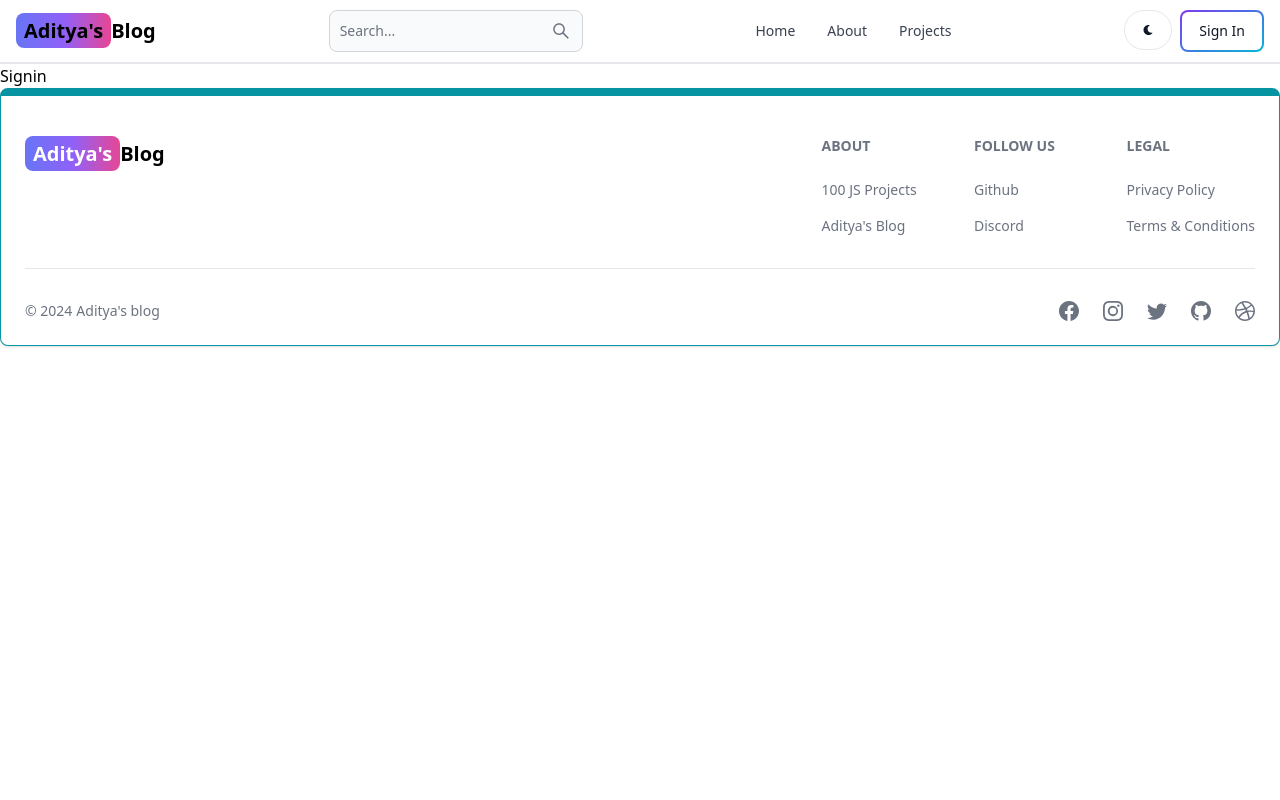
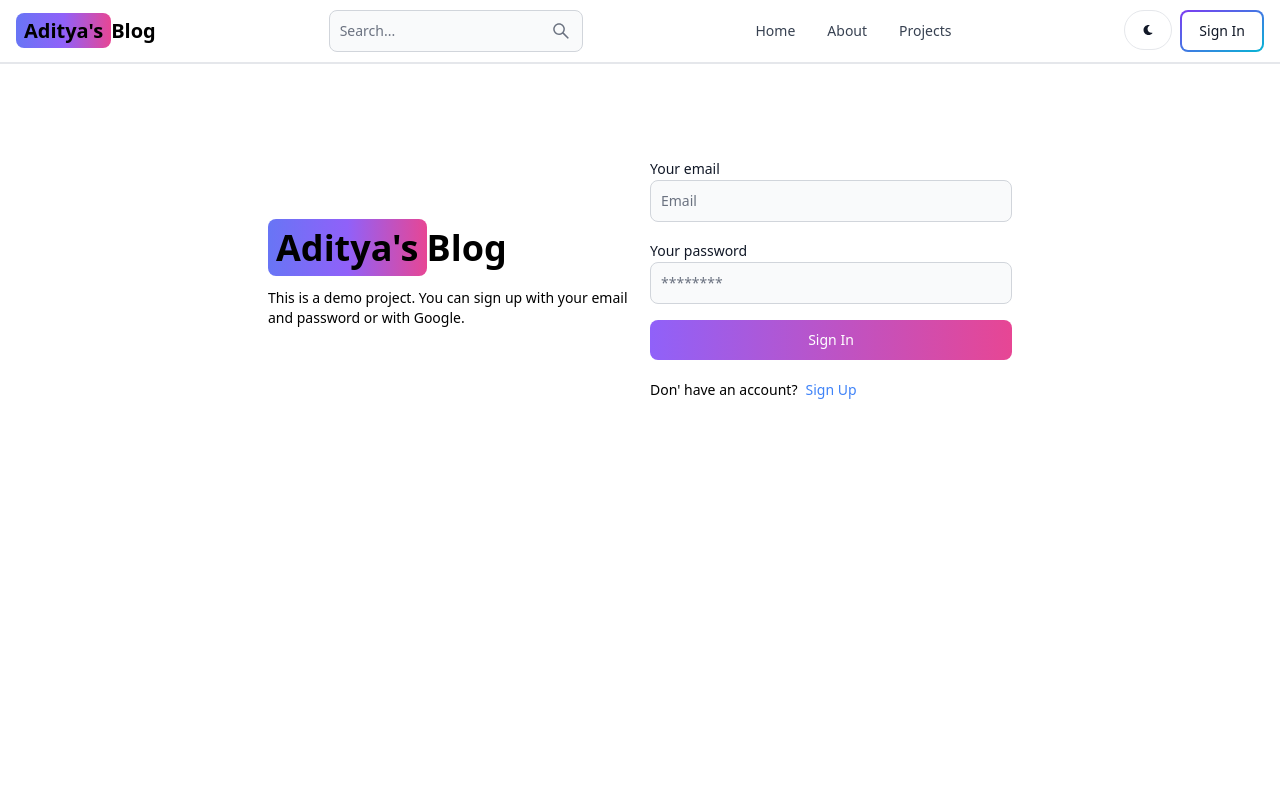
Before and after one commit to AdityaDev564/mern-blog, a React (Vite) app in the folder client/: page /sign-in in a window 1280 px wide. Shown: the top 800 px of the page. Built offline with nearby package versions, Linux system fonts and the light colour scheme.

Commit message:
complete sign in page functionality

```diff
--- a/client/src/pages/Signin.jsx
+++ b/client/src/pages/Signin.jsx
@@ -1,5 +1,109 @@
+import { Alert, Button, Label, Spinner, TextInput } from 'flowbite-react';
+import { useState } from 'react';
+import { Link, useNavigate } from 'react-router-dom';
+// import axios from 'axios';
+
 export const Signin = () => {
+  const [formData, setFormData] = useState({});
+  const [errorMessage, setErrorMessage] = useState(null);
+  const [loading, setLoading] = useState(false);
+  const navigate = useNavigate();
+  const handleChange = e => {
+    setFormData({ ...formData, [e.target.id]: e.target.value.trim() });
+  };
+  const handleSubmit = async e => {
+    e.preventDefault();
+    if (!formData.email || !formData.password) {
+      return setErrorMessage('Please fill out all fields');
+    }
+    try {
+      setLoading(true);
+      setErrorMessage(null);
+      const res = await fetch('/api/auth/signin', {
+        method: 'POST',
+        headers: {
+          'Content-Type': 'application/json',
+        },
+        body: JSON.stringify(formData),
+      });
+      const data = await res.json();
+      if (data.success === false) {
+        return setErrorMessage(data.message);
+      }
+      setLoading(false);
+      if (res.ok) {
+        navigate('/');
+      }
+    } catch (error) {
+      setErrorMessage(error.message);
+      setLoading(false);
+    }
+  };
   return (
-    <div>Signin</div>
-  )
-}
+    <div className="min-h-screen mt-20">
+      <div className="flex p-3 max-w-3xl mx-auto flex-col md:flex-row md:items-center gap-5">
+        {/* Left side */}
+        <div className="flex-1">
+          <Link to="/" className="font-bold dark:text-white text-4xl">
+            <span className="px-2 py-1 bg-gradient-to-r from-indigo-500 via-purple-500 to-pink-500 rounded-lg ">
+              Aditya&apos;s
+            </span>
+            Blog
+          </Link>
+          <p className="text-sm mt-5">
+            This is a demo project. You can sign up with your email and password
+            or with Google.
+          </p>
+        </div>
+        {/* Right side */}
+        <div className="flex-1">
+          <form className="flex flex-col gap-4" onSubmit={handleSubmit}>
+            <div>
+              <Label value="Your email" />
+              <TextInput
+                type="email"
+                placeholder="Email"
+                id="email"
+                onChange={handleChange}
+              />
+            </div>
+            <div>
+              <Label value="Your password" />
+              <TextInput
+                type="password"
+                placeholder="********"
+                id="password"
+                onChange={handleChange}
+              />
+            </div>
+            <Button
+              gradientDuoTone="purpleToPink"
+              type="submit"
+              disabled={loading}
+            >
+              {loading ? (
+                <>
+                  <Spinner size={'sm'} />
+                  <span className="pl-3">Loading...</span>
+                </>
+              ) : (
+                'Sign In'
+              )}
+            </Button>
+          </form>
+          <div className="flex gap-2 text-sm mt-5">
+            <span>Don&apos; have an account?</span>
+            <Link to="/sign-up" className="text-blue-500">
+              Sign Up
+            </Link>
+          </div>
+          {errorMessage && (
+            <Alert className="mt-5" color={'failure'}>
+              {errorMessage}
+            </Alert>
+          )}
+        </div>
+      </div>
+    </div>
+  );
+};
```
